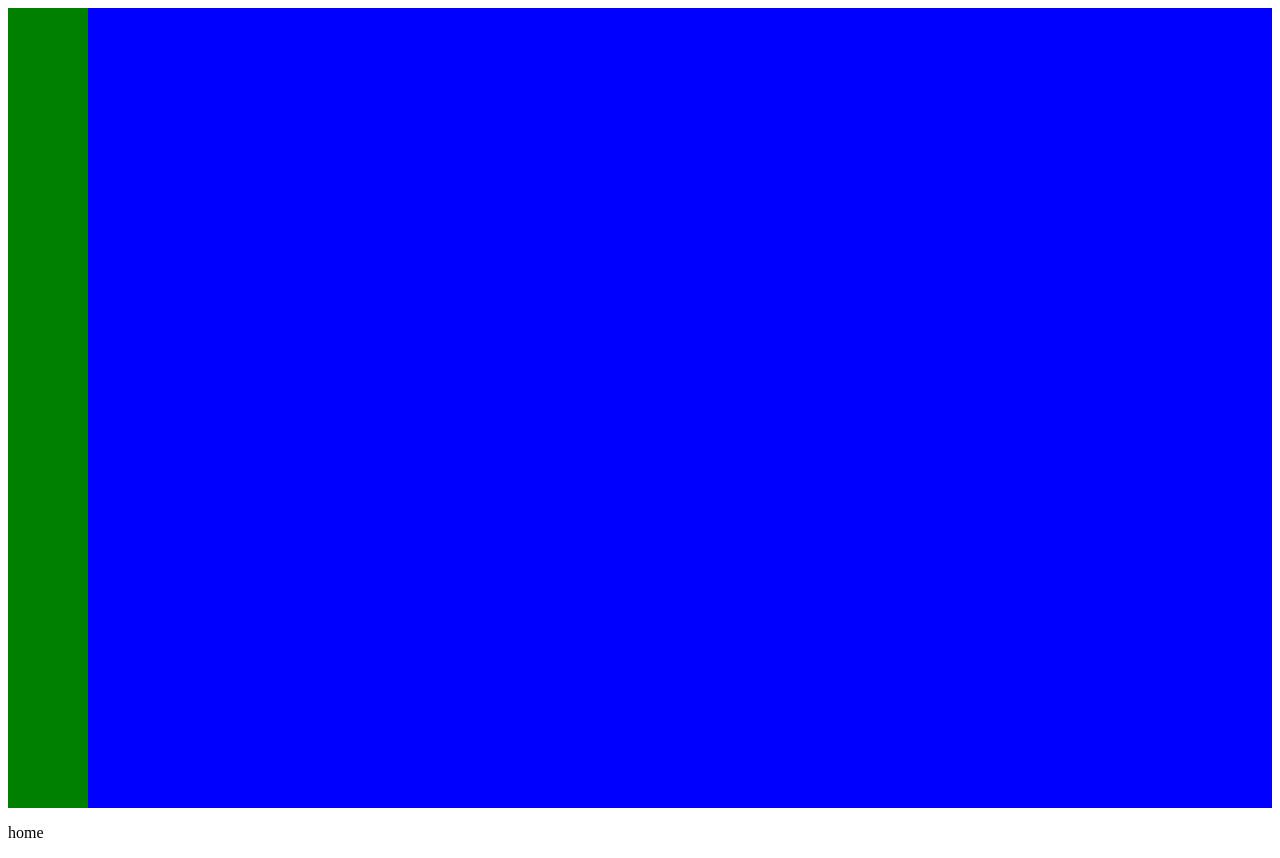
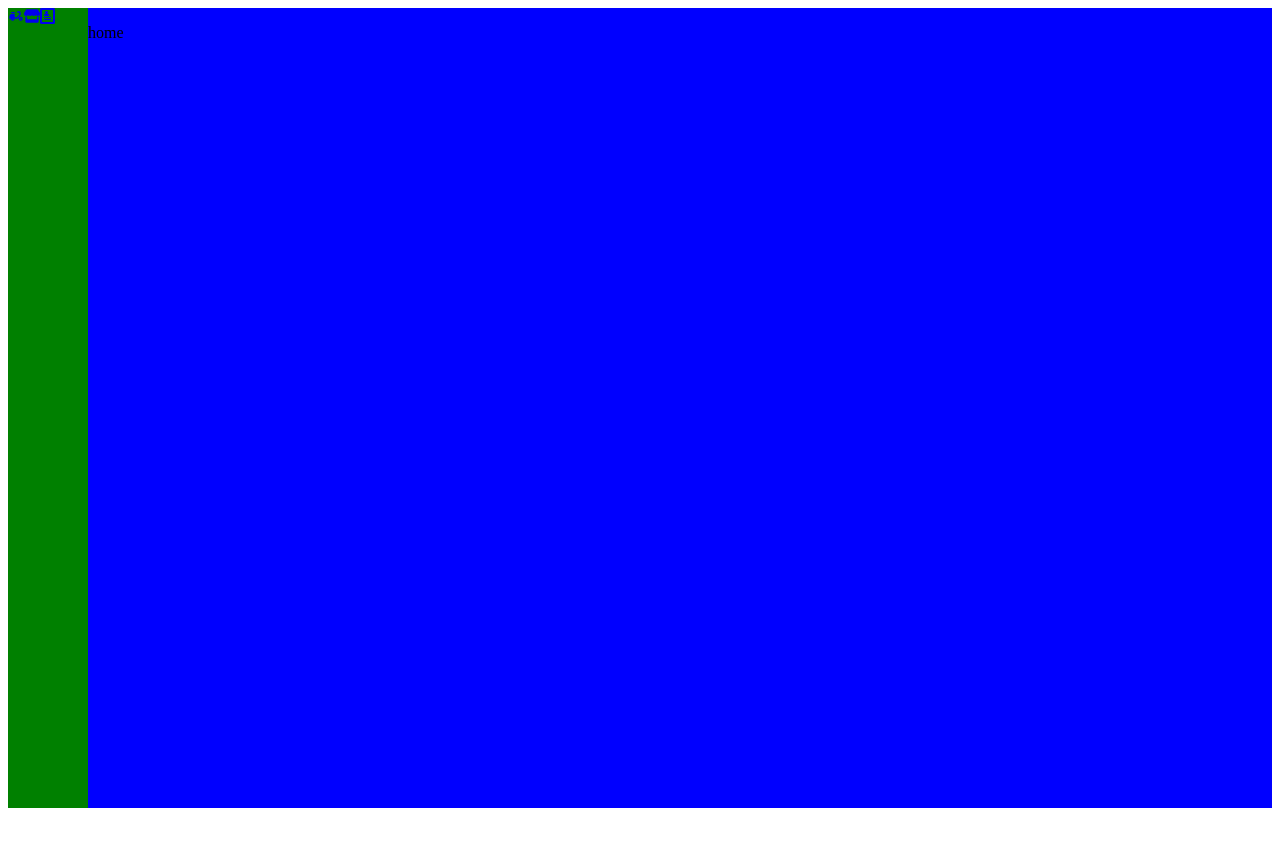
Before and after one commit to LucasSXdev/devfood, a React (Vite) app: page / in a window 1280 px wide. After the commit the page ends 816 px from the top, so only its background shows below. Built offline with nearby package versions, Linux system fonts and the light colour scheme.

Commit message:
criando o menu

```diff
--- a/package.json
+++ b/package.json
@@ -14,6 +14,7 @@
     "components": "^0.1.0",
     "react": "^18.2.0",
     "react-dom": "^18.2.0",
+    "react-icons": "^4.12.0",
     "react-redux": "^9.0.4",
     "react-router-dom": "^6.20.1",
     "redux": "^5.0.0",
--- a/src/App.jsx
+++ b/src/App.jsx
@@ -2,16 +2,25 @@ import HomeScreen from "./pages/HomeScreen";
 import { ContainerStyled, Menu, Pagebody } from "./appStyled";
 import { useSelector } from "react-redux";
 import rootReducer from "./redux/rootReducer";
+import { MdDeliveryDining } from "react-icons/md";
+import { FaStore } from "react-icons/fa";
+import { ImProfile } from "react-icons/im";
+import MenuItem from "./components/MenuItem";
 
 export default function App() {
   const { user } = useSelector((rootReducer) => rootReducer.user);
   return (
     <>
       <ContainerStyled>
-        <Menu></Menu>
-        <Pagebody></Pagebody>
+        <Menu>
+          <MenuItem icon={<MdDeliveryDining />} link="/" />
+          <MenuItem icon={<FaStore />} link="/orders" />
+          <MenuItem icon={<ImProfile />} link="/profile" />
+        </Menu>
+        <Pagebody>
+          <HomeScreen />
+        </Pagebody>
       </ContainerStyled>
-      <HomeScreen />
     </>
   );
 }
--- /dev/null
+++ b/src/components/MenuItem/MenuItem.styled.js
@@ -0,0 +1,4 @@
+import styled from "styled-components";
+
+export const LinkArea = styled.a``;
+export const LinkIcon = styled.i``;
--- /dev/null
+++ b/src/components/MenuItem/index.jsx
@@ -0,0 +1,11 @@
+import { LinkArea, LinkIcon } from "./MenuItem.styled";
+
+export default function MenuItem({ link, icon }) {
+  return (
+    <>
+      <LinkArea href={link}>
+        <LinkIcon>{icon}</LinkIcon>
+      </LinkArea>
+    </>
+  );
+}
```
Also changed, not shown: 1 other file (tests, documents, lock files or other folders).
